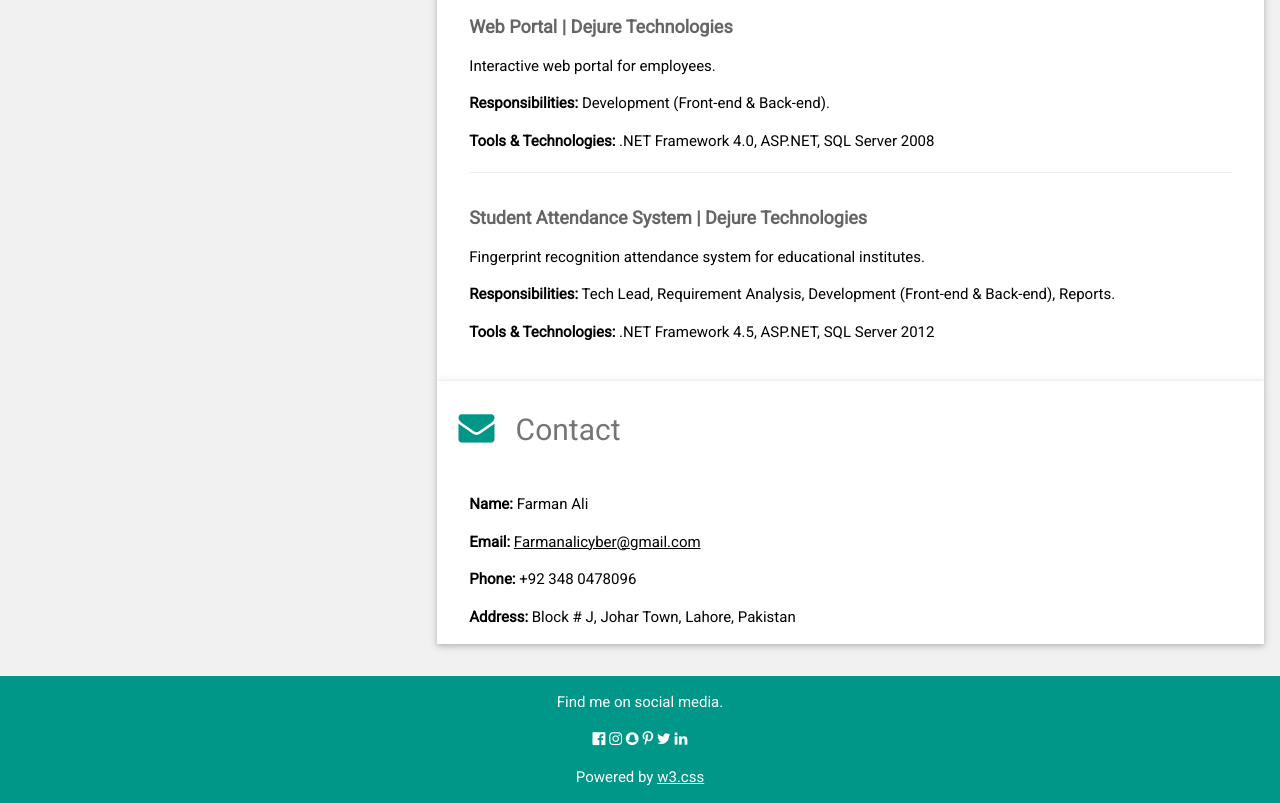
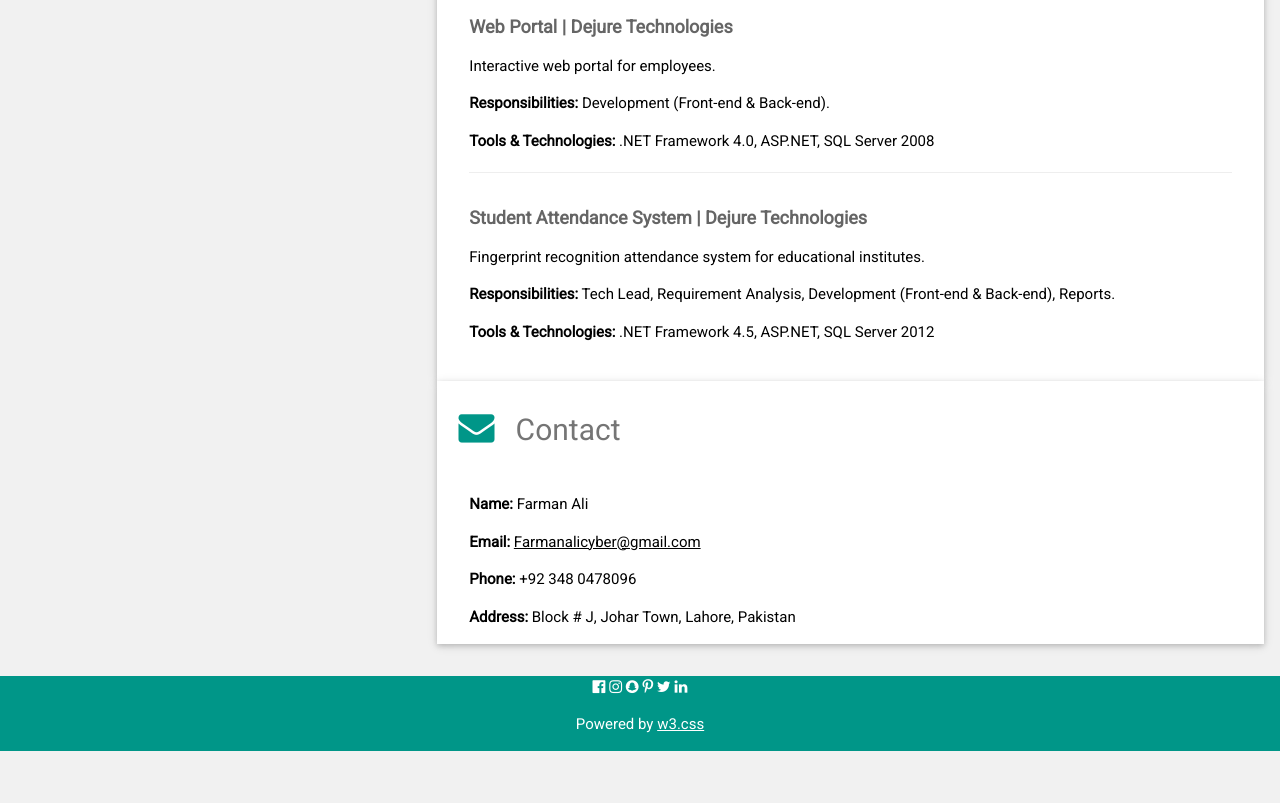
Before and after one commit to FarmanAli-dev/Portfolio, a plain HTML site: page index.html in a window 1280 px wide. Shown: the part 2705-3508 px from the top of the page. After the commit the page ends 3456 px from the top, so only its background shows below. Drawn offline with nearby package versions, Linux system fonts and the light colour scheme.

Commit message:
Remove social media text from footer
Removed the text 'Find me on social media.' from the footer.

```diff
--- a/index.html
+++ b/index.html
@@ -231,7 +231,7 @@ html,body,h1,h2,h3,h4,h5,h6 {font-family: "Roboto", sans-serif}
 </div>
 
 <footer class="w3-container w3-teal w3-center w3-margin-top">
-  <p>Find me on social media.</p>
+  <p</p>
   <i class="fa fa-facebook-official w3-hover-opacity"></i>
   <i class="fa fa-instagram w3-hover-opacity"></i>
   <i class="fa fa-snapchat w3-hover-opacity"></i>
```
